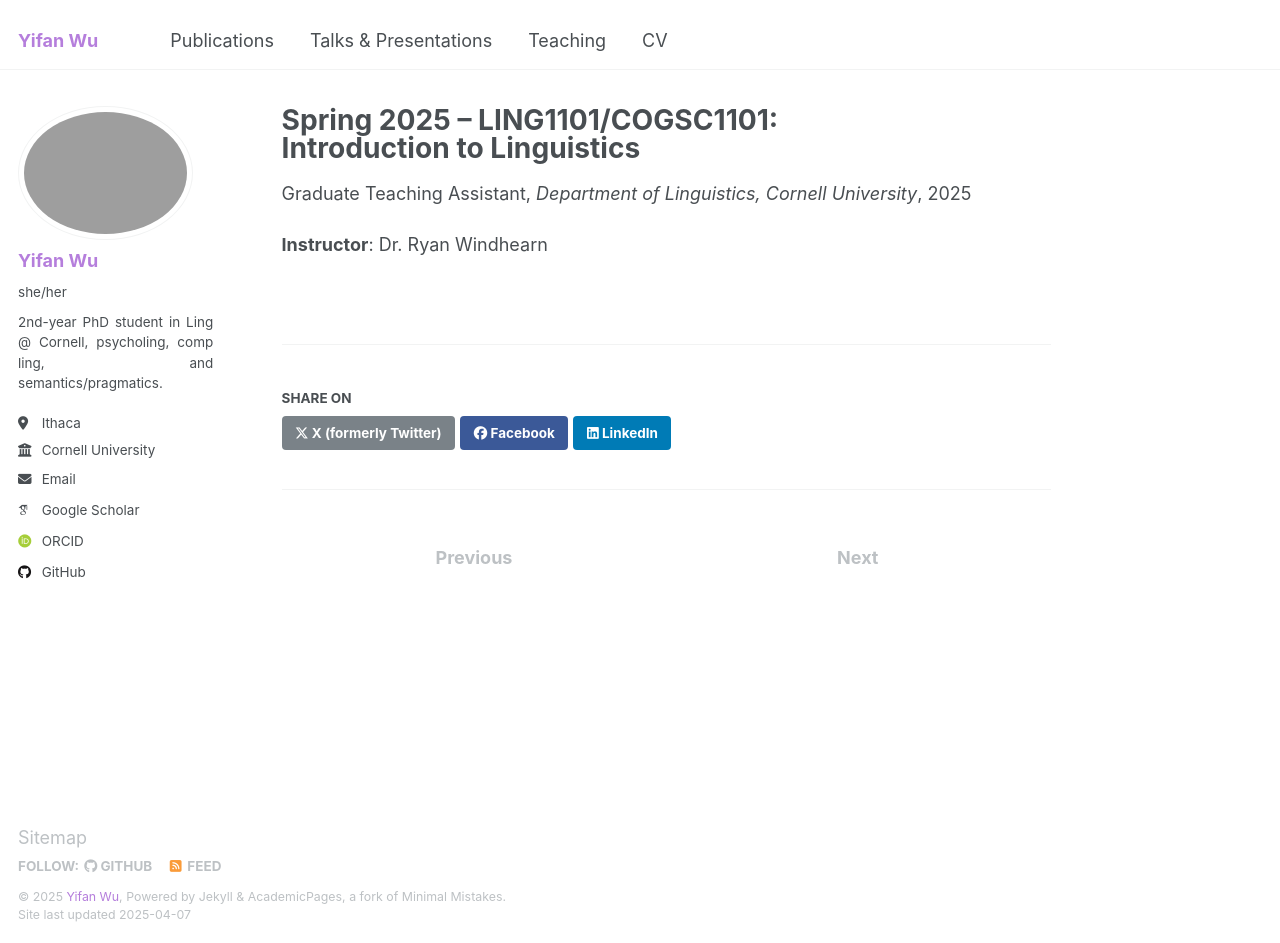
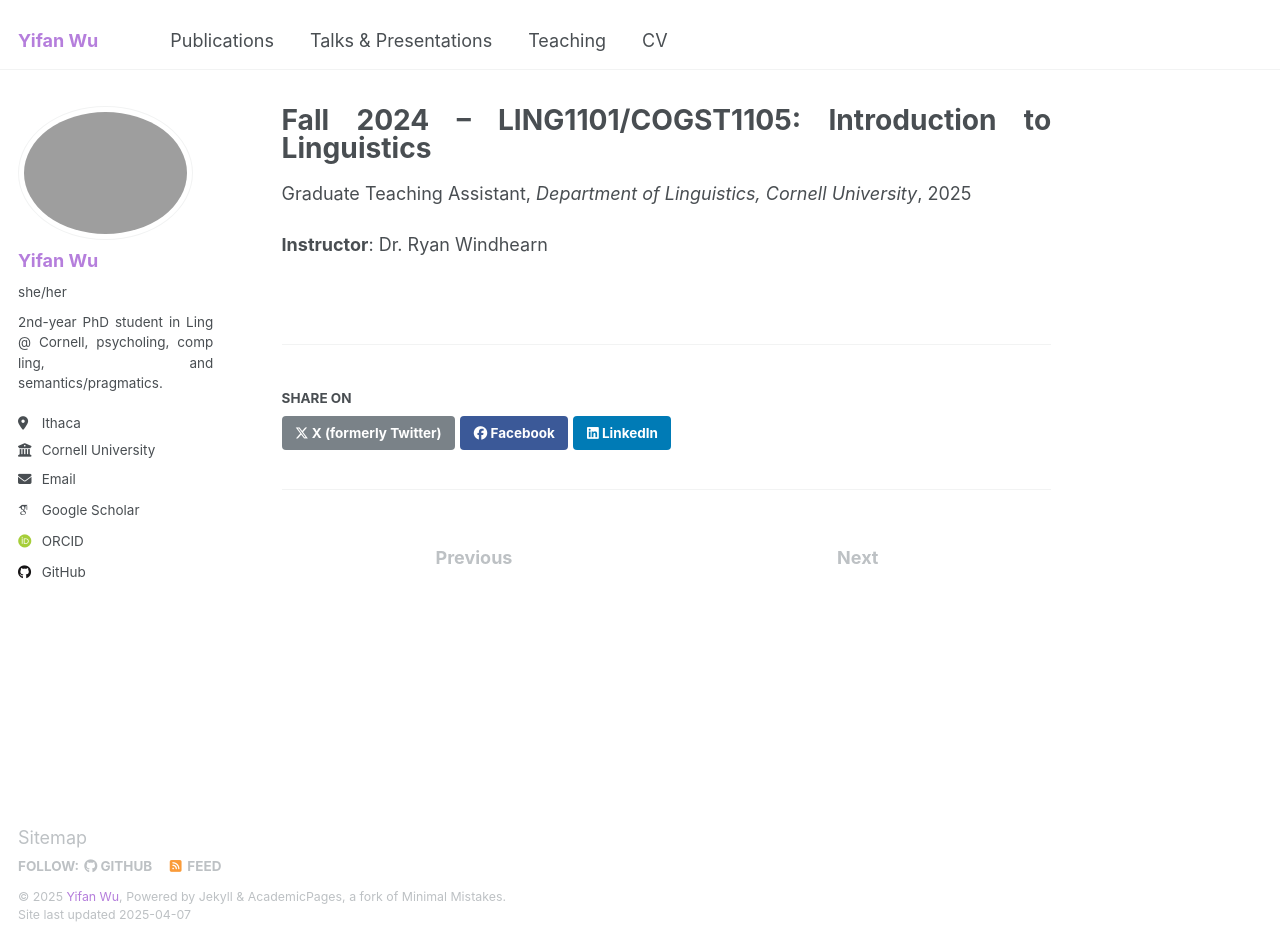
Before and after one commit to lynn-yifanwu-ling/lynn-yifanwu-ling.github.io, a Jekyll site: the page built from _teaching/2025_spring.md, in a window 1280 px wide and 943 px high. Built offline with Jekyll 4.4.1, drawn with Linux system fonts in a browser that asks for light colours; some web fonts are replaced.

Commit message:
Update 2025_spring.md

```diff
--- a/_teaching/2025_spring.md
+++ b/_teaching/2025_spring.md
@@ -1,7 +1,5 @@
 ---
-title: |
-   Spring 2025 -- LING1101/COGSC1101:
-   Introduction to Linguistics
+title: "Fall 2024 -- LING1101/COGST1105: Introduction to Linguistics"
 collection: teaching
 type: "Graduate Teaching Assistant"
 permalink: /teaching/2025_spring
```
